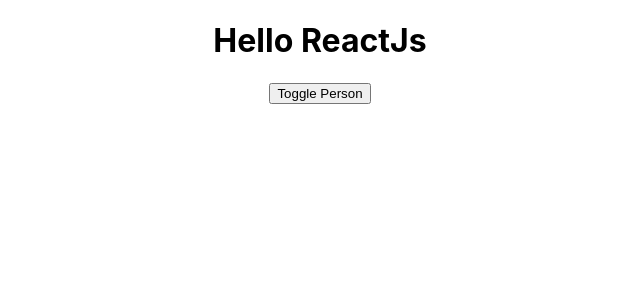
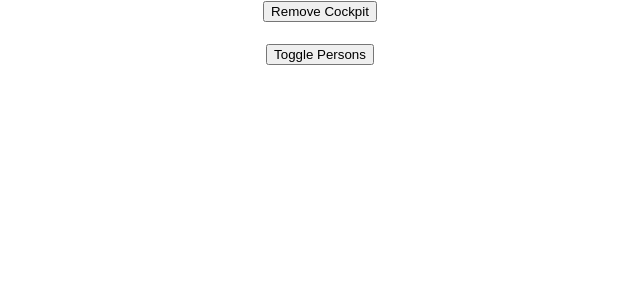
Before and after one commit to KHANHDANGBMT/ReactJS-Practice, a React (Create React App) app in the folder Chapter7/demo/: page / in a window 1280 px wide. Shown: the top 300 px of the page, without its empty margins (320-960 px from the left). Built offline with nearby package versions, Linux system fonts and the light colour scheme.

Commit message:
adjacent element using auxiliary or fragment

```diff
--- a/Chapter7/demo/src/components/Cockpit/Cockpit.js
+++ b/Chapter7/demo/src/components/Cockpit/Cockpit.js
@@ -0,0 +1,21 @@
+import React, { useEffect } from 'react';
+
+const Cockpit = (props) => {
+    console.log('[Cockpit.js] rendering');
+    useEffect(() => {
+        console.log('[Cockpit.js] useEffect');
+        setTimeout(() => {
+            alert('Save to cloud');
+        }, 1000);
+        return () => {
+            console.log('[Cockpit].js cleanup work with useEffect');
+        }
+    }, []);
+    return (
+        <div >
+            <h1>{props.title}</h1>
+            <button onClick={props.clicked}>Toggle Persons</button>
+        </div>
+    );
+};
+export default Cockpit;
--- a/Chapter7/demo/src/components/Persons/Person/Person.js
+++ b/Chapter7/demo/src/components/Persons/Person/Person.js
@@ -1,14 +1,13 @@
-import React, { Component } from 'react'
+import React, { Component, Fragment } from 'react'
+import Aux from '../../../hoc/Aux'
 
 class person extends Component {
     render() {
         console.log('[Person.js] rendering...');
-        return (
-            <div>
+        return <Fragment>
                 <p onClick={this.props.click}>Hi, I'm {this.props.name}, I'm {this.props.age} year old, Nice to meet you</p>
                 <input value={this.props.currentName} onChange={this.props.changed}></input>
-            </div>
-        );
+        </Fragment>
     }
 
 }
--- a/Chapter7/demo/src/components/Persons/Persons.js
+++ b/Chapter7/demo/src/components/Persons/Persons.js
@@ -1,18 +1,49 @@
-import React from 'react';
+import React, { PureComponent } from 'react';
 import Person from './Person/Person'
 
-const Persons = (props) => {
+class Persons extends PureComponent {
+    constructor(props) {
+        super(props);
+        this.state = {
+            count: 10
+        }
+    }
+    static getDerivedStateFromProps(props, state) {
+        console.log('[Persons.js] gerDerivedStateFromProps');
+        return state;
+    }
+    // shouldComponentUpdate(nextProps, nextState) {
+    //     console.log('[Persons.js] shouldComponentUpdaate');
+    //     if (nextProps.persons !== this.props.persons || nextProps.changed !== this.props.changed || nextProps.clicked !== this.props.clicked) {
+    //         return true;
+    //     }
+    //     else {
+    //         return false;
+    //     }
+    // }
+    getSnapshotBeforeUpdate(prevProps, prevState) {
+        console.log('[Persons.js] getSnapshotBeforeUpdate');
+        return null;
+    }
+    componentDidUpdate() {
+        console.log('[Persons.js] componentDidUpdate');
+    }
+    componentWillUnmount() {
+        console.log('[Person.js] componentWillUnmount');
+    }
+    render() {
         console.log('[Persons.js] rendering...');
-    return props.persons.map((person, index) => {
+        return this.props.persons.map((person, index) => {
             return <Person
                 name={person.name}
                 age={person.age}
                 key={person.id}
                 currentName={person.name}
-            click={() => props.clicked(index)}
-            changed={(event) => props.changed(event, person.id)}
+                click={() => this.props.clicked(index)}
+                changed={(event) => this.props.changed(event, person.id)}
             ></Person>;
         });
     }
+}
 
 export default Persons;
--- a/Chapter7/demo/src/containers/App.js
+++ b/Chapter7/demo/src/containers/App.js
@@ -1,5 +1,6 @@
 import React, { Component } from 'react';
 import Persons from '../components/Persons/Persons'
+import Cockpit from '../components/Cockpit/Cockpit'
 import './App.css';
 
 class App extends Component {
@@ -13,7 +14,8 @@
         { id: '987', name: 'nhuy', age: 89 },
         { id: '652k', name: 'pluto', age: 92 }
       ],
-      showPersons: false
+      showPersons: false,
+      showCockpit: true
     }
   }
   // state = {
@@ -34,7 +36,10 @@
     console.log('[App.js] componentDidMount');
     console.log(this.state);
   }
-
+  shouldComponentUpdate(){
+    console.log('[App.js] shouldComponentUpdate');
+    return true;
+  }
   toggleShowPersons = () => {
     const currentShowPersons = this.state.showPersons;
     this.setState({
@@ -74,7 +79,7 @@
       persons = (
         <div>
           {
-            <Persons
+          <Persons
               persons={this.state.persons}
               clicked={this.removePerson}
               changed={this.changedNamePerson}
@@ -84,8 +89,17 @@
     }
     return (
       <div className="App">
-        <h1>Hello ReactJs</h1>
-        <button onClick={this.toggleShowPersons} >Toggle Person</button>
+        <button onClick={()=>{
+          this.setState({showCockpit: false});
+        }}>Remove Cockpit</button>
+        {this.state.showCockpit ? <Cockpit
+          title={this.props.appTitle}
+          showPersons={this.state.showPersons}
+          persons={this.state.persons}
+          clicked={this.toggleShowPersons}
+        ></Cockpit> : null}
+
+
         {persons}
       </div>
     );
--- /dev/null
+++ b/Chapter7/demo/src/hoc/Auxiliary.js
@@ -0,0 +1,3 @@
+const auxiliary = props => props.children;
+
+export default auxiliary;
```
Lines whose indentation alone changed are shown as unchanged.
